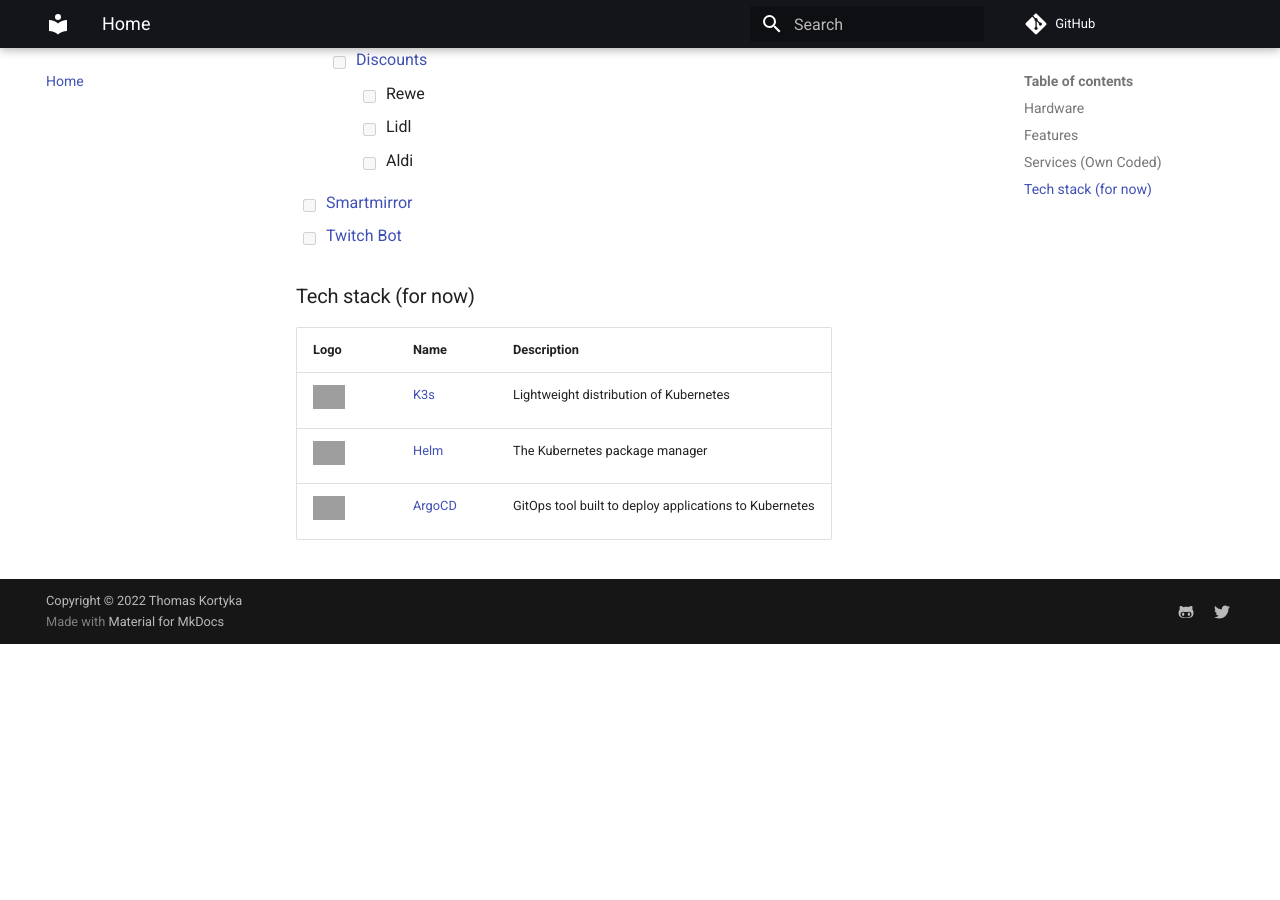
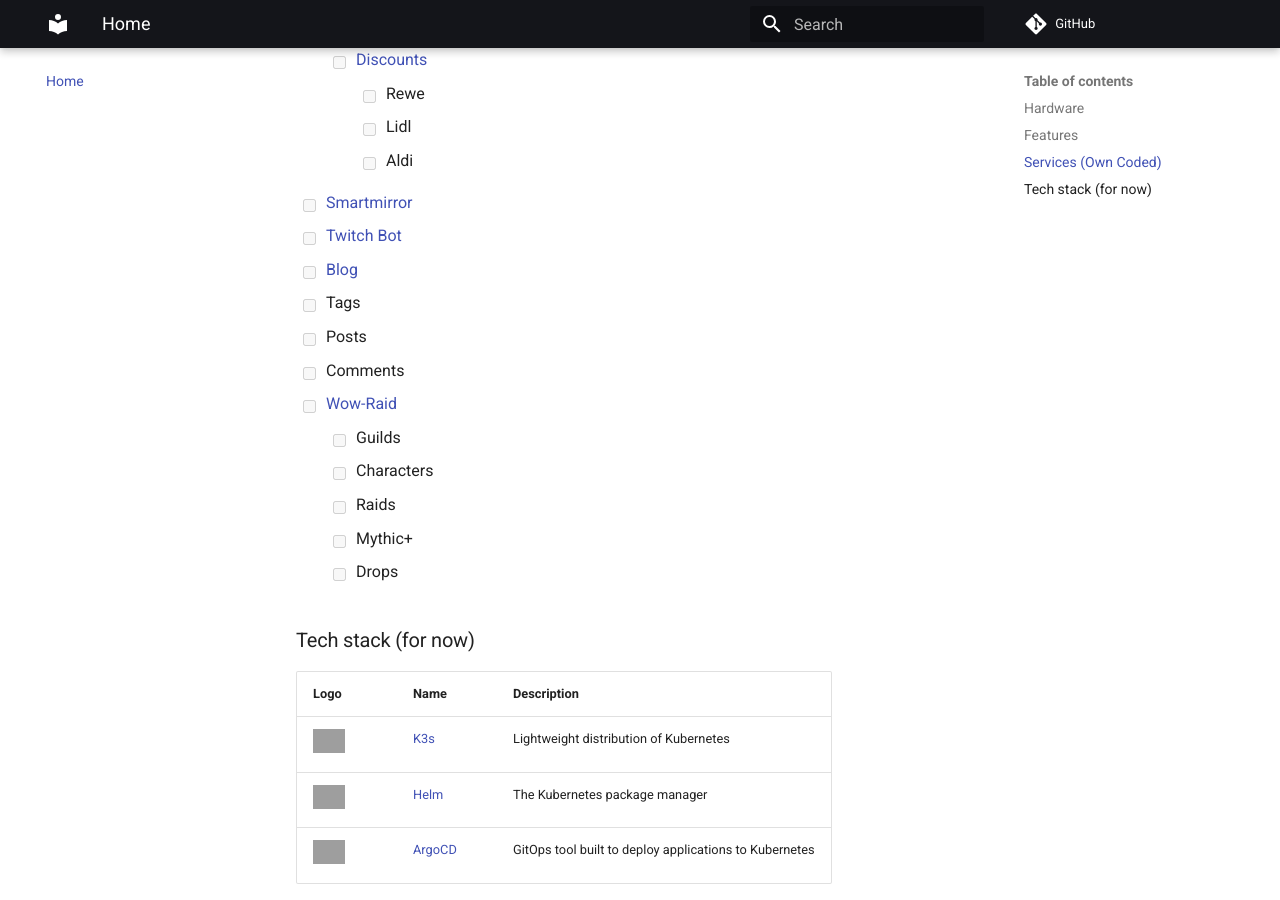
Before and after one commit to ToxicToast/homelab, an MkDocs documentation site: the page built from docs/index.md, in a window 1280 px wide and 900 px high, scrolled down 1339 px. Built offline with MkDocs 1.6.1 and Material for MkDocs 9.7.7, drawn with Linux system fonts in a browser that asks for light colours; comment, search, counter and statistics services are not loaded; before the commit the page ends 1983 px from its top, so only the background shows below that; grey boxes are pictures that could not be loaded.

Commit message:
Add Blog & Wow Raid

```diff
--- a/docs/index.md
+++ b/docs/index.md
@@ -44,7 +44,16 @@
         - [ ] Aldi
 - [ ] [Smartmirror](https://mirror.toxictoast.de)
 - [ ] [Twitch Bot](https://twitch.toxictoast.de)
-
+- [ ] [Blog](https://blog.toxictoast.de)
+  - [ ] Tags
+  - [ ] Posts
+  - [ ] Comments
+- [ ] [Wow-Raid](https://raid.toxictoast.de)
+    - [ ] Guilds
+    - [ ] Characters
+    - [ ] Raids
+    - [ ] Mythic+
+    - [ ] Drops
 
 ### Tech stack (for now)
 
```
Also changed, not shown: docs/services/azkaban.md (added).
